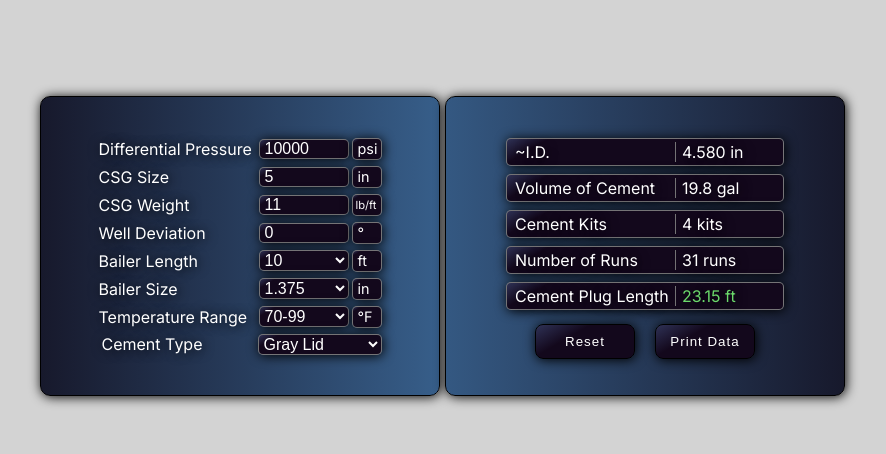
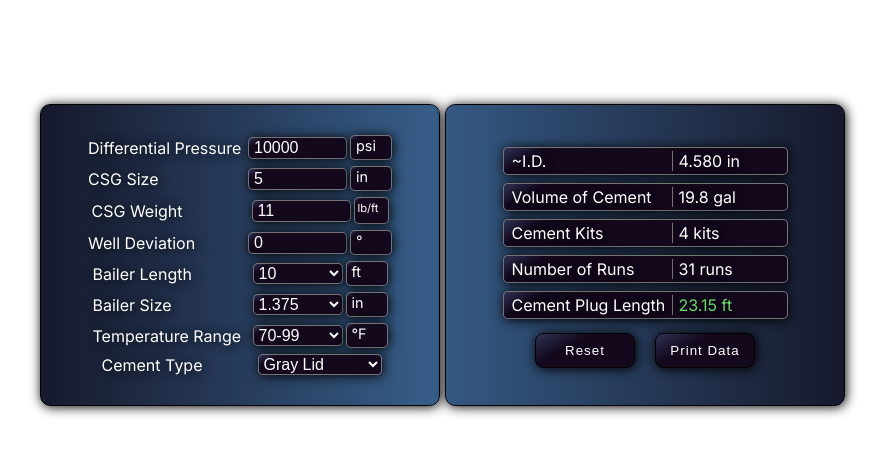
Before and after one commit to grant-thomas/neo-calculator, a Next.js app: page / in a window 1280 px wide. Shown: the top 454 px of the page, without its empty margins (200-1086 px from the left). Built offline with nearby package versions, Linux system fonts and the light colour scheme.

Commit message:
Removed global.css to debug select option styling.

```diff
--- a/app/layout.tsx
+++ b/app/layout.tsx
@@ -1,6 +1,6 @@
 import type { Metadata } from 'next';
 import { Inter } from 'next/font/google';
-import '../styles/global.css';
+// import '../styles/global.css';
 
 const inter = Inter({ subsets: ['latin'] });
 
--- a/app/page.tsx
+++ b/app/page.tsx
@@ -368,6 +368,7 @@ export default function Home() {
 					<div className={styles.input}>
 						<label>Bailer Length</label>
 						<select
+							className={styles.select}
 							value={inputData[0].bailerLength}
 							onChange={(e) => handleInputChange(e, 0, 'bailerLength', 60, 2)}>
 							{bailerLengths.map((length) => (
--- a/styles/styles.module.css
+++ b/styles/styles.module.css
@@ -95,6 +95,11 @@
 	color: white;
 }
 
+.input option {
+	background-color: red;
+	color: white;
+}
+
 .input label:first-of-type {
 	width: 160px;
 	text-shadow: 1px 1px 12px black;
@@ -107,7 +112,7 @@
 }
 
 .main {
-	background-color: lightgrey;
+	/* background-color: lightgrey; */
 	display: flex;
 	flex-direction: column;
 	justify-content: space-between;
@@ -115,7 +120,14 @@
 	padding: 6rem;
 	min-height: 100vh;
 	font-size: 1rem;
+	color: black;
 }
+
+/* .select option {
+	-webkit-appearance: none;
+	-moz-appearance: none;
+	appearance: none;
+} */
 
 .errorMessage {
 	border: 1px solid lightgray;
```
